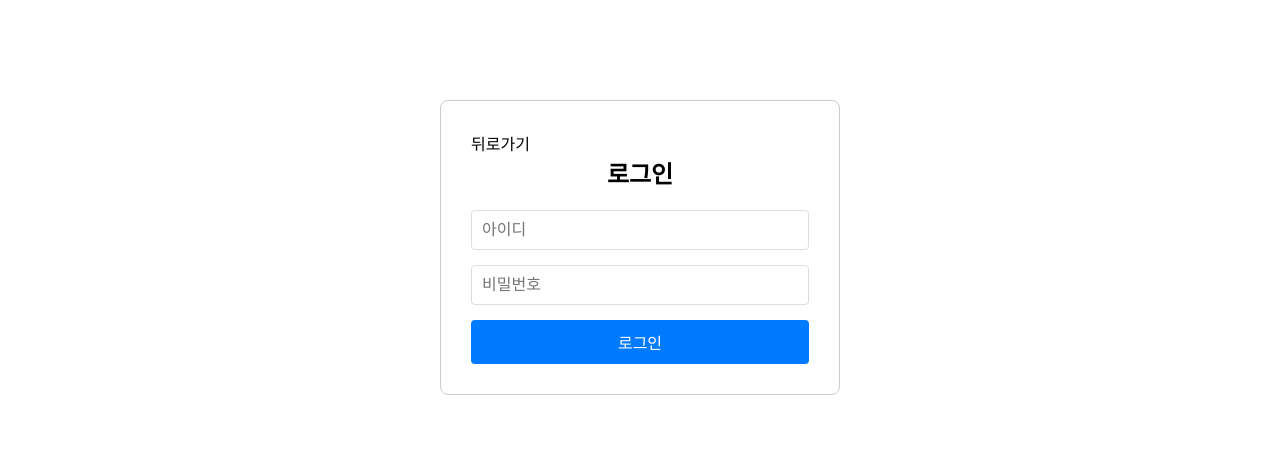
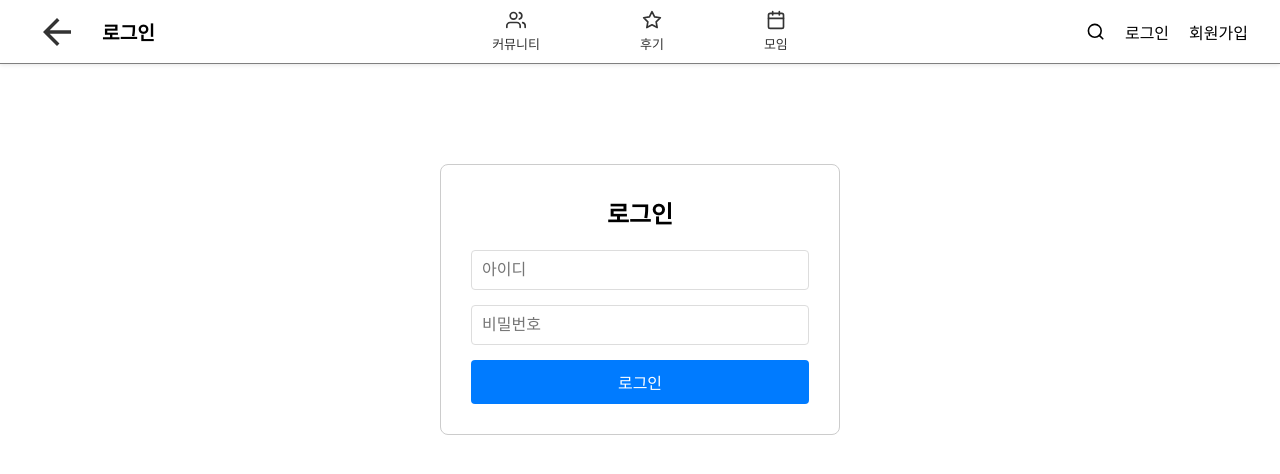
Before and after one commit to kimyk0101/hpm_react, a React (Vite) app: page /login in a window 1280 px wide. Shown: the top 474 px of the page. Built offline with nearby package versions, Linux system fonts and the light colour scheme; no server answers.

Commit message:
[경민] 로그인 api 연동
1. 로그인 시 회원가입/로그인 버튼 사라지고 로그아웃 버튼 표시

2. 로그인 세션 유지 확인

```diff
--- a/src/components/Header/AuthButtons.jsx
+++ b/src/components/Header/AuthButtons.jsx
@@ -3,11 +3,11 @@ import { useAuth } from "../../contexts/AuthContext";
 
 const AuthButtons = () => {
   const navigate = useNavigate();
-  const { isLoggedIn, setIsLoggedIn, setUser } = useAuth();
+  const { isLoggedIn, setIsLoggedIn, setUser, isLoading } = useAuth();
 
   const handleLogout = async () => {
     try {
-      const response = await fetch("http://localhost:8088/api/hpmuser/logout", {
+      const response = await fetch("http://localhost:8088/api/users/logout", {
         method: "POST",
         credentials: "include",
       });
@@ -24,10 +24,17 @@ const AuthButtons = () => {
     }
   };
 
+  if (isLoading) {
+    return null;
+  }
+
   return (
     <div className="auth-buttons">
       {isLoggedIn ? (
-        <button onClick={handleLogout}>로그아웃</button>
+        <>
+          <button onClick={handleLogout}>로그아웃</button>
+          <button onClick={() => navigate("/mypage")}>마이페이지</button>
+        </>
       ) : (
         <>
           <button onClick={() => navigate("/login")}>로그인</button>
--- a/src/contexts/AuthContext.jsx
+++ b/src/contexts/AuthContext.jsx
@@ -4,6 +4,7 @@ const AuthContext = createContext();
 
 export const AuthProvider = ({ children }) => {
   const [isLoggedIn, setIsLoggedIn] = useState(false);
+  const [isLoading, setIsLoading] = useState(true);
   const [user, setUser] = useState(null); // 유저 정보 상태
 
   useEffect(() => {
@@ -13,13 +14,17 @@ export const AuthProvider = ({ children }) => {
           credentials: "include",
         });
 
+        console.log("세션 상태 응답, res");
+
         if (res.ok) {
           const data = await res.json();
-          if (data?.user_id) {
+          console.log("세션 유저 데이터", data);
+          if (data) {
             setIsLoggedIn(true);
             setUser(data); // 유저 정보 저장
           }
         } else {
+          console.log("세션 응답이 ok가 아님");
           setIsLoggedIn(false);
           setUser(null);
         }
@@ -27,6 +32,8 @@ export const AuthProvider = ({ children }) => {
         console.error("세션 확인 실패", error);
         setIsLoggedIn(false);
         setUser(null);
+      } finally {
+        setIsLoading(false);
       }
     };
 
@@ -34,7 +41,9 @@ export const AuthProvider = ({ children }) => {
   }, []);
 
   return (
-    <AuthContext.Provider value={{ isLoggedIn, setIsLoggedIn, user, setUser }}>
+    <AuthContext.Provider
+      value={{ isLoggedIn, setIsLoggedIn, user, setUser, isLoading }}
+    >
       {children}
     </AuthContext.Provider>
   );
--- a/src/css/Header.css
+++ b/src/css/Header.css
@@ -77,7 +77,9 @@
   .auth-buttons {
     gap: 20px;
     display: flex;
+    /* min-width: 170px; */
   }
+
 
   .back-button {
     background: none;
--- a/src/pages/loginPage.jsx
+++ b/src/pages/loginPage.jsx
@@ -1,29 +1,26 @@
 import React, { useState } from "react";
 import { useNavigate } from "react-router-dom";
-import "../css/loginPage.css";
-// import { MdOutlineBackspace } from "react-icons/md"; // 뒤로가기
+import { useAuth } from "../contexts/AuthContext";
+import DefaultLayout from "../layouts/DefaultLayout";
+import "../css/LoginPage.css";
 
-const LoginPage = () => {
-  const API_USER_URL = "http://localhost:8088/api/users";
+const API_URL = "http://localhost:8088/api/users/login"; // Spring Boot 로그인 엔드포인트
 
+const Login = () => {
   const [loginData, setLoginData] = useState({
     user_id: "",
     password: "",
   });
   const [errorMsg, setErrorMsg] = useState("");
   const navigate = useNavigate();
-
-  // 뒤로가기 버튼
-  const onBack = () => {
-    navigate("/");
-  };
+  const { setIsLoggedIn, setUser } = useAuth();
 
   //  로그인
   const handleLogin = async (e) => {
     e.preventDefault();
 
     try {
-      const response = await fetch(API_USER_URL + `/login`, {
+      const response = await fetch(API_URL, {
         //  사용자 로그인 정보를 JSON 형식으로 전송
         method: "POST",
         headers: { "Content-Type": "application/json" },
@@ -31,15 +28,17 @@ const LoginPage = () => {
         body: JSON.stringify(loginData),
       });
 
-      const data = await response.json();
-      console.log("data", data);
-
-      navigate("/");
       if (!response.ok) {
         const errorData = await response.json();
         setErrorMsg(errorData.message || "로그인 실패");
         return;
       }
+
+      const data = await response.json();
+      setIsLoggedIn(true);
+      console.log("data", data);
+      setUser(data);
+      navigate("/");
     } catch (error) {
       console.error("로그인 에러:", error);
       setErrorMsg("서버 오류 또는 네트워크 에러");
@@ -47,10 +46,14 @@ const LoginPage = () => {
   };
 
   return (
+    <DefaultLayout
+      headerProps={{
+        showBack: true,
+        title: "로그인",
+        showIcons: { search: true },
+      }}
+    >
       <div className="login-container">
-      <button onClick={onBack} className="login-back-button">
-        뒤로가기
-      </button>
         <h2 className="login-title">로그인</h2>
         <form onSubmit={handleLogin} className="login-form">
           <input
@@ -77,7 +80,8 @@ const LoginPage = () => {
           </button>
         </form>
       </div>
+    </DefaultLayout>
   );
 };
 
-export default LoginPage;
+export default Login;
```
Lines whose indentation alone changed are shown as unchanged.
